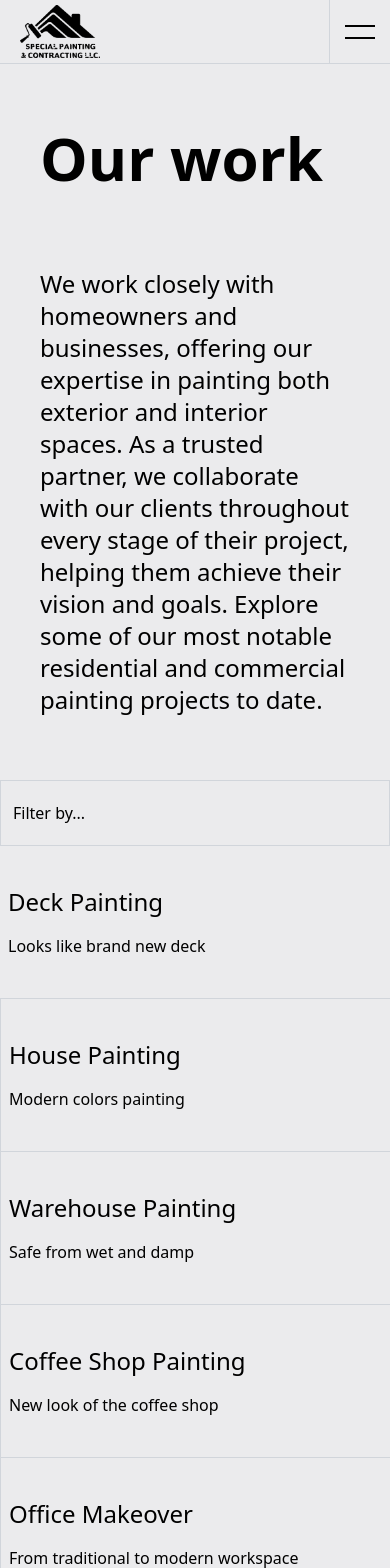
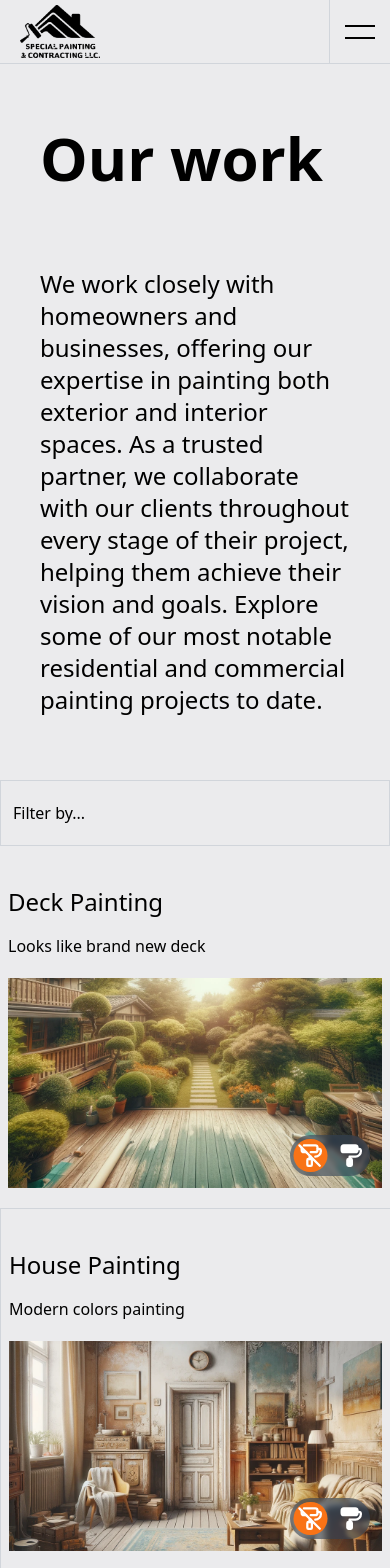
Before and after one commit to DemonHa/specialpainting, a Next.js app: page /what-we-do in a window 390 px wide. Shown: the top 1568 px of the page. Built offline with nearby package versions, Linux system fonts and the light colour scheme.

Commit message:
fix: responsivnes in animated box

```diff
--- a/src/features/what-we-do/work-samples-grid/portfolio-grid/portfolio-card.tsx/AnimatedBox/index.tsx
+++ b/src/features/what-we-do/work-samples-grid/portfolio-grid/portfolio-card.tsx/AnimatedBox/index.tsx
@@ -27,7 +27,7 @@ const AnimatedBox = ({
           rotateScope.current,
           {
             background:
-              "radial-gradient(circle at center, transparent 100%, rgba(244, 67, 54, 1) 70%)",
+              "radial-gradient(circle at center, transparent 100%, rgba(244, 67, 54, 1) 65%)",
           },
           { duration: 2.5, ease: "easeInOut" },
         );
@@ -36,7 +36,7 @@ const AnimatedBox = ({
           rotateScope.current,
           {
             background:
-              "radial-gradient(circle at center, transparent 35%, rgba(244, 67, 54, 1) 70%)",
+              "radial-gradient(circle at center, transparent 30%, rgba(244, 67, 54, 1) 65%)",
           },
           { duration: 1.5, ease: "easeInOut" },
         );
@@ -80,10 +80,11 @@ const AnimatedBox = ({
     bottom: "-5%",
     height: width > 1024 ? "200%" : width < 768 ? "200%" : "170%",
     width: width > 1024 ? "160%" : width < 768 ? "145%" : "180%",
+    aspectRatio: "16/9",
     border: "5rem solid rgba(244, 67, 54, 1)",
-    borderRadius: width > 1024 ? "35%" : "48%",
+    borderRadius: width > 800 ? "35%" : "47%",
     background:
-      "radial-gradient(circle at center, transparent 35%, rgba(244, 67, 54, 1) 70%)",
+      "radial-gradient(circle at center, transparent 30%, rgba(244, 67, 54, 1) 65%)",
     backgroundSize: "cover",
     backgroundPosition: "center",
     display: "flex",
@@ -92,9 +93,10 @@ const AnimatedBox = ({
   };
 
   const boxStyle: MotionStyle = {
-    height: "width > 1024 ? '480px' : '240px'",
-    width: width > 1024 ? "695.6px" : "414.4px",
-    maxWidth: "45rem",
+    width: "100%",
+    aspectRatio: "16/9",
+    maxWidth: "38rem",
+    maxHeight: width < 1200 ? "20rem" : "25rem",
     position: "relative",
     outline: 0,
     overflow: "hidden",
@@ -112,6 +114,7 @@ const AnimatedBox = ({
     position: "absolute",
     height: "200%",
     width: "200%",
+    aspectRatio: "16/9",
     bottom: "-50%",
     left: "-50%",
     display: "flex",
```
